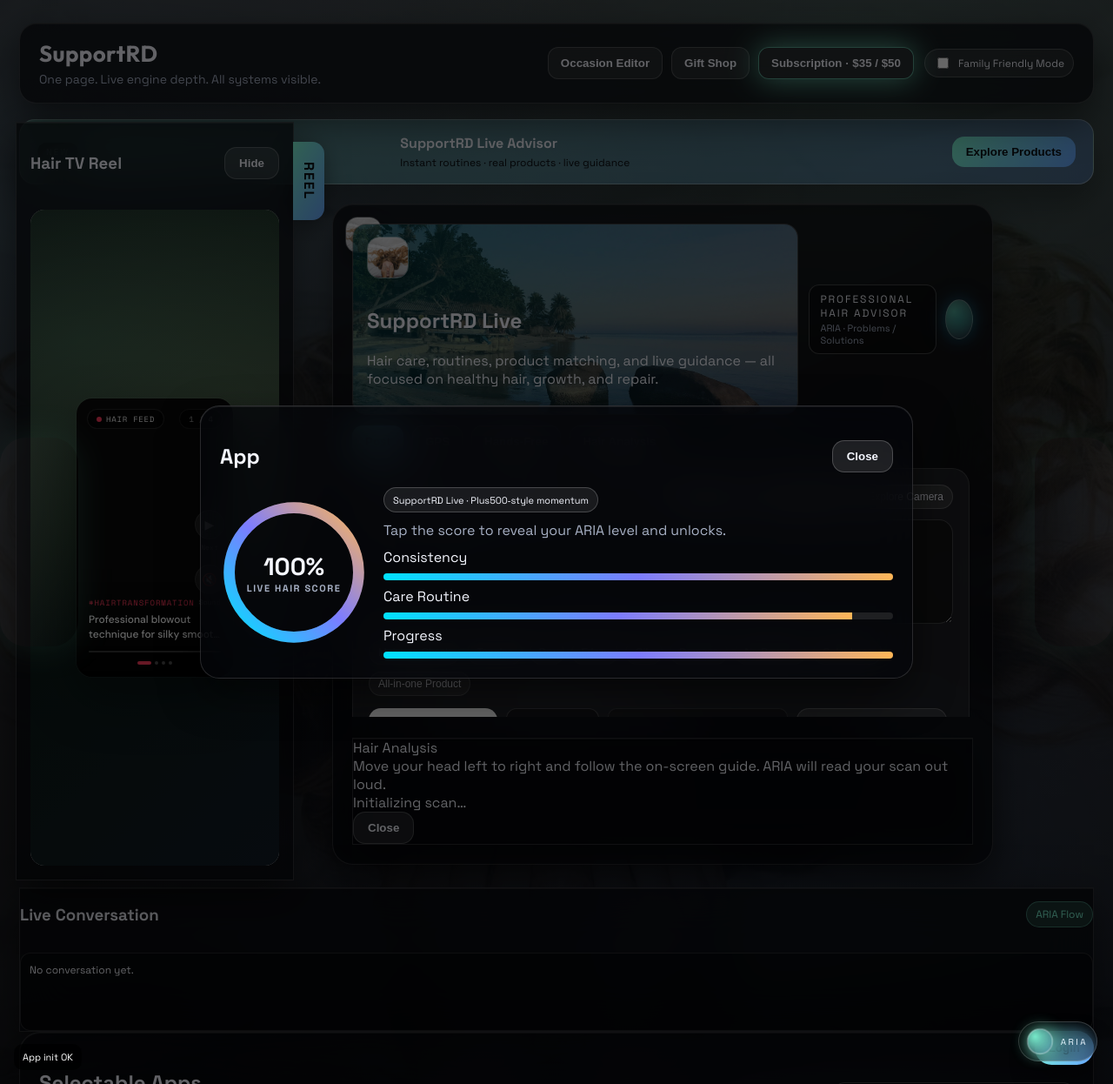
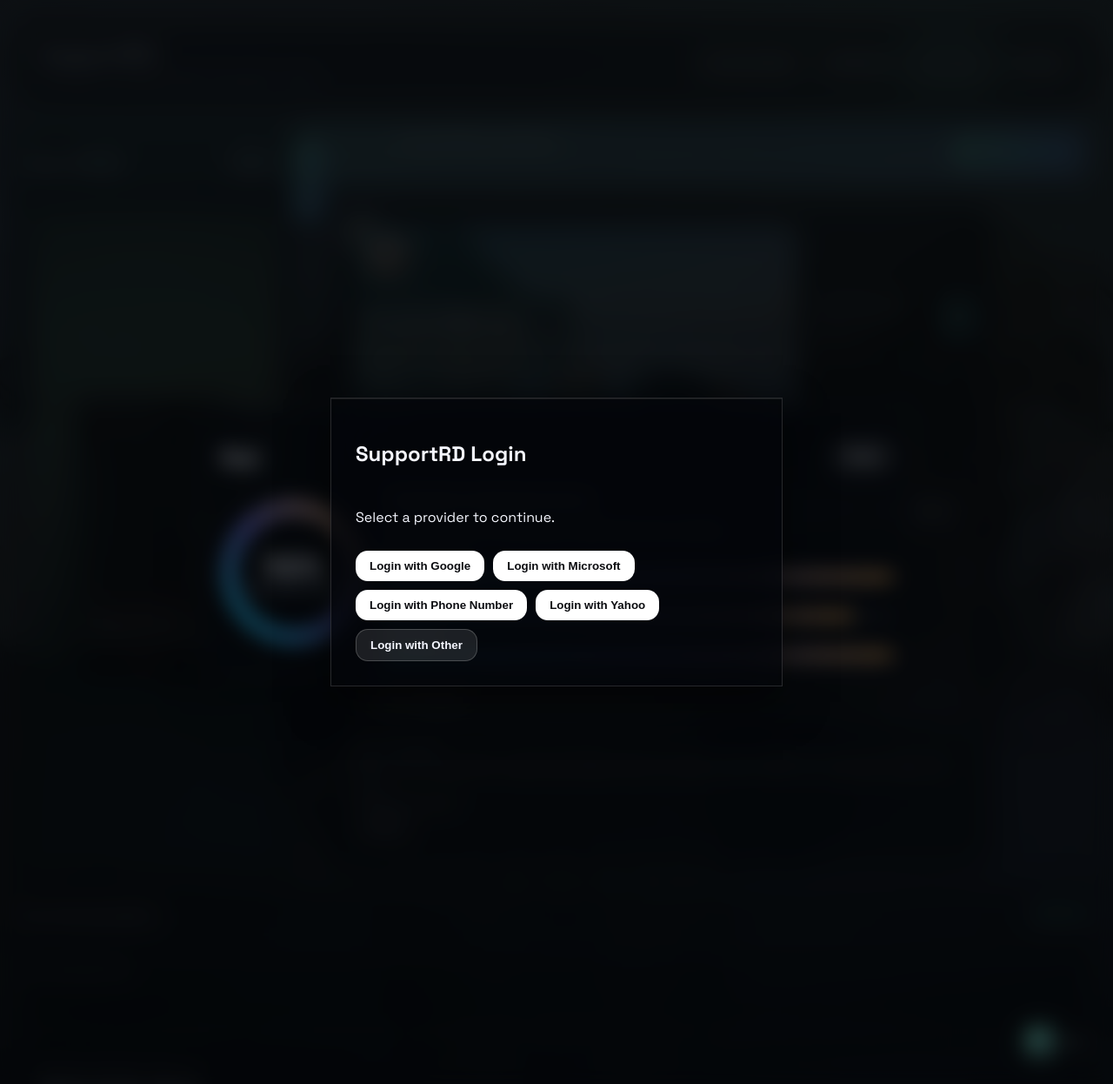
Before and after one commit to tehleader1/tehleader1, a Flask app: page / in a window 1280 px wide. Shown: the whole page at 87% size. Run offline with Flask 3, Linux system fonts and the light colour scheme; some libraries are stand-ins or nearby versions.

Commit message:
Revamp login overlay and level select

```diff
--- a/static/app.js
+++ b/static/app.js
@@ -31,7 +31,7 @@ const BLOG_POSTS = [
   {title:"All‑in‑one product success stories", body:"Fast routines using the all‑in‑one product for shine, softness, and reduced breakage.\n\nMorning: apply to damp hair.\n\nMid‑day: refresh with a light mist.\n\nNight: protect with satin wrap."}
 ]
 
-const state = {
+  const state = {
     themeIndex: 0,
     blogIndex: 0,
     ariaHistory: [],
@@ -45,6 +45,11 @@ const state = {
     ariaLevel: 'greeting'
   }
 let transcribeFailures = 0
+const SUPPRESS_ERROR_TEXT = true
+function suppressIfErrorText(text){
+  if(!text) return false
+  return text.startsWith("Mic:") || text.startsWith("Voice error") || text.startsWith("AI unavailable")
+}
 
 
 function openMiniWindow(title, body){
@@ -229,6 +234,19 @@ function bumpHairScore(delta){
     div.textContent = `${role === "user" ? "You" : "ARIA"}: ${text}`
     log.appendChild(div)
     log.scrollTop = log.scrollHeight
+  }
+
+  function watchTranscriptErrors(){
+    if(!SUPPRESS_ERROR_TEXT) return
+    const t = qs("#ariaTranscript")
+    if(!t) return
+    const clearIfError = ()=>{
+      const val = t.textContent || ""
+      if(suppressIfErrorText(val)){ t.textContent = "" }
+    }
+    const obs = new MutationObserver(clearIfError)
+    obs.observe(t, {childList:true, characterData:true, subtree:true})
+    clearIfError()
   }
 
   function showSpeechPopup(who, text){
@@ -886,7 +904,7 @@ function setupPostActions(){
 }
 
 
-function setupOccasion(){
+  function setupOccasion(){
   const actionSel = qs("#occasionAction")
   const applySel = qs("#occasionApply")
   const enjoySel = qs("#occasionEnjoy")
@@ -934,7 +952,13 @@ function setupOccasion(){
       row.innerHTML = `<div class="day-title">Day ${i+1}</div>
         <div class="day-line">${plan.action} · ${plan.apply} · ${plan.enjoy}</div>
         <div class="day-line">AI: ${buildDescription(i)}</div>`
-      row.addEventListener("click", ()=>{ selectedDay = i; renderWeek() })
+      row.addEventListener("click", ()=>{
+        selectedDay = i
+        actionSel.value = dayPlans[i].action
+        applySel.value = dayPlans[i].apply
+        enjoySel.value = dayPlans[i].enjoy
+        renderWeek()
+      })
       weekWrap.appendChild(row)
     }
   }
@@ -1217,18 +1241,31 @@ function setupLoginGate(){
     }
   }catch{}
   const gate = qs("#loginGate")
+  const loginBtn = qs("#loginBtn")
+  const logoutBtn = qs("#logoutBtn")
   const loggedIn = localStorage.getItem("loggedIn") === "true"
   const first = Number(localStorage.getItem("firstSeen") || Date.now())
   if(!localStorage.getItem("firstSeen")) localStorage.setItem("firstSeen", String(first))
-  if(!loggedIn && gate){ gate.style.display = "flex" }
-  const openLogin = qs("#openLogin")
-  if(openLogin){ openLogin.addEventListener("click", ()=>{ gate.style.display = "flex" }) }
-  const btnPremium = qs("#loginPremium")
-  const btnPro = qs("#loginPro")
-  const btnFree = qs("#loginFree")
-  if(btnPremium){ btnPremium.addEventListener("click", ()=>{ localStorage.setItem("loggedIn","true"); gate.style.display="none"; openLinkModal(LINKS.premium, "Premium Subscription") }) }
-  if(btnPro){ btnPro.addEventListener("click", ()=>{ localStorage.setItem("loggedIn","true"); gate.style.display="none"; openLinkModal(LINKS.pro, "Professional Subscription") }) }
-  if(btnFree){ btnFree.addEventListener("click", ()=>{ localStorage.setItem("loggedIn","true"); gate.style.display="none" }) }
+  function syncLoginUi(isLogged){
+    if(gate){ gate.style.display = isLogged ? "none" : "flex" }
+    document.body.classList.toggle("login-active", !isLogged)
+    if(loginBtn) loginBtn.style.display = isLogged ? "none" : "inline-flex"
+    if(logoutBtn) logoutBtn.style.display = isLogged ? "inline-flex" : "none"
+  }
+  syncLoginUi(loggedIn)
+  if(loginBtn){ loginBtn.addEventListener("click", ()=>syncLoginUi(false)) }
+  if(logoutBtn){ logoutBtn.addEventListener("click", ()=>{ localStorage.setItem("loggedIn","false"); syncLoginUi(false) }) }
+
+  function completeLogin(){
+    localStorage.setItem("loggedIn","true")
+    syncLoginUi(true)
+  }
+
+  const providers = ["loginGoogle","loginMicrosoft","loginPhone","loginYahoo","loginOther"]
+  providers.forEach(id=>{
+    const btn = qs("#" + id)
+    if(btn){ btn.addEventListener("click", completeLogin) }
+  })
 }
 
 function setupPuzzle(){
@@ -1318,9 +1355,7 @@ function setupAria(){
   let transcribeFailures = 0
 
   function uiError(msg){
-    const t = qs("#ariaTranscript")
-    if(t) t.textContent = msg
-    toast(msg)
+    if(!SUPPRESS_ERROR_TEXT) toast(msg)
   }
 
   function stopVAD(){
@@ -1806,10 +1841,12 @@ window.addEventListener("DOMContentLoaded", ()=>{
     safe(setupFamilyMode)
     safe(initHairScore)
     safe(setupAppsDock)
+  safe(setupLoginGate)
   safe(loadProducts)
   safe(setupMiniWindow)
   safe(setupLevelSelect)
   safe(wireAllButtons)
+  safe(watchTranscriptErrors)
 
   // Fallback: open any data-link button
   try{ var d=document.getElementById('debugClick'); if(d) d.textContent='App init done'; }catch{}
--- a/static/index.html
+++ b/static/index.html
@@ -8,21 +8,22 @@
 <link rel="preconnect" href="https://fonts.googleapis.com">
 <link rel="preconnect" href="https://fonts.gstatic.com" crossorigin>
 <link href="https://fonts.googleapis.com/css2?family=Outfit:wght@300;400;500;600;700&family=Space+Grotesk:wght@400;500;600;700&display=swap" rel="stylesheet">
-<link rel="stylesheet" href="/static/style.css?v=20260318">
+<link rel="stylesheet" href="/static/style.css?v=20260318d">
 <script src="https://cdn.auth0.com/js/auth0/9.24/auth0.min.js"></script>
 </head>
 <body class="theme-aurora plus500">
 <div class="bg-layers"></div>
       <div id="app">
-    <button class="login-fab" id="openLogin">Login</button>
   <div id="loginGate" class="login-gate">
     <div class="login-card glass">
       <h2>SupportRD Login</h2>
-      <p>Login is required to use the app. Premium unlocks 2 ARIA levels (fewer puzzles). Pro unlocks all 4 levels (unlimited ARIA).</p>
+      <p>Select a provider to continue.</p>
       <div class="login-actions">
-        <button class="btn" id="loginPremium" onclick="localStorage.setItem('loggedIn','true');document.getElementById('loginGate').style.display='none';">$35 PREMIUM</button>
-        <button class="btn" id="loginPro" onclick="localStorage.setItem('loggedIn','true');document.getElementById('loginGate').style.display='none';">$50 PROFESSIONAL</button>
-        <button class="btn ghost" id="loginFree" onclick="localStorage.setItem('loggedIn','true');document.getElementById('loginGate').style.display='none';">Login Free (More Puzzles)</button>
+        <button class="btn" id="loginGoogle">Login with Google</button>
+        <button class="btn" id="loginMicrosoft">Login with Microsoft</button>
+        <button class="btn" id="loginPhone">Login with Phone Number</button>
+        <button class="btn" id="loginYahoo">Login with Yahoo</button>
+        <button class="btn ghost" id="loginOther">Login with Other</button>
       </div>
     </div>
   </div>
@@ -35,13 +36,13 @@
       <div class="big-menu">
         <button class="menu-btn" id="menuOccasion">Occasion Editor</button>
         <button class="menu-btn" id="menuGift">Gift Shop</button>
-        <button class="menu-btn glow" id="menuSubscription">Subscription · $35 / $50</button>
+        <button class="menu-btn glow" id="menuSubscription">Subscription</button>
       </div>
       <div class="toggle-wrap">
-        <label class="toggle">
-          <input type="checkbox" id="familyToggle">
-          <span>Family Friendly Mode</span>
-        </label>
+        <div class="login-actions-top">
+          <button class="btn ghost" id="loginBtn">Log In</button>
+          <button class="btn" id="logoutBtn">Log Out</button>
+        </div>
       </div>
       <button class="btn primary" id="installBtn" style="display:none">Install + Subscribe</button>
     </div>
@@ -84,11 +85,23 @@
         </div>
       </div>
 
-      <div class="center-tabs">
-        <button class="tab-btn active" data-tab="post">Post</button>
-        <button class="tab-btn" data-tab="gps">GPS</button>
-        <button class="tab-btn" data-tab="handsfree">Hands‑Free</button>
-        <button class="tab-btn" data-tab="analysis">Hair Analysis</button>
+      <div class="center-tabs-row">
+        <div class="center-tabs">
+          <button class="tab-btn active" data-tab="post">Post</button>
+          <button class="tab-btn" data-tab="gps">GPS</button>
+          <button class="tab-btn" data-tab="handsfree">Hands‑Free</button>
+          <button class="tab-btn" data-tab="analysis">Hair Analysis</button>
+        </div>
+        <div class="level-select">
+          <label class="analysis-level">ARIA Level
+            <select id="ariaLevelSelect">
+              <option value="greeting">Greetings</option>
+              <option value="thorough">Thorough Info</option>
+              <option value="inner">Inner Circle</option>
+              <option value="pro">Professional</option>
+            </select>
+          </label>
+        </div>
       </div>
 
     <div class="tab-panel active" id="tab-post">
@@ -186,14 +199,6 @@
               <button class="btn" id="startHairScan">Start Hair Scan</button>
             </div>
             <div class="analysis-steps">
-              <label class="analysis-level">ARIA Level
-                <select id="ariaLevelSelect">
-                  <option value="greeting">Greetings</option>
-                  <option value="thorough">Thorough Info</option>
-                  <option value="inner">Inner Circle</option>
-                  <option value="pro">Professional</option>
-                </select>
-              </label>
               <div class="step">1. Center your face and shoulders in view.</div>
               <div class="step">2. Slowly turn left, then right.</div>
               <div class="step">3. Follow ARIA’s voice while the scan runs.</div>
@@ -471,7 +476,6 @@
   </div>
 </div>
 <div id="toast" class="toast"></div>
-<div id="debugClick" class="debug-click">JS loading…</div>
 
 <div id="miniWindow" class="mini-window">
   <div class="mini-window-card glass">
@@ -499,39 +503,6 @@
 </div>
 
 <script src="/static/auth.js"></script>
-<script>
-window.__debugClicks = true;
-(function(){
-  function setDebug(text){
-    var el = document.getElementById('debugClick');
-    if(el) el.textContent = text;
-  }
-  window.addEventListener('error', function(e){
-    setDebug('JS error: ' + (e.message || 'unknown'));
-  });
-  document.addEventListener('DOMContentLoaded', function(){
-    setDebug('JS loaded');
-    document.addEventListener('click', function(ev){
-      var t = ev.target;
-      var btn = t && t.closest ? t.closest('button') : null;
-      var top = document.elementFromPoint(ev.clientX, ev.clientY);
-      var topId = top && top.id ? '#' + top.id : '';
-      var topCls = top && top.className ? '.' + String(top.className).split(' ')[0] : '';
-      var btnId = btn && btn.id ? '#' + btn.id : '';
-      var btnTxt = btn ? (btn.textContent || '').trim().slice(0,30) : 'none';
-      setDebug('Click: ' + (btn ? 'button' : (t && t.tagName ? t.tagName : 'node')) + ' ' + btnId + ' | top: ' + (top ? top.tagName : 'none') + topId + topCls + ' | btn: ' + btnTxt);
-    }, true);
-  });
-})();
-</script>
-<script src="/static/app.js?v=20260318b"></script>
-<script>
-setTimeout(function(){
-  var el=document.getElementById('debugClick');
-  if(!el) return;
-  if(window.__appInit){ el.textContent = 'App init OK'; }
-  else { el.textContent = 'App init NOT reached'; }
-}, 1200);
-</script>
+<script src="/static/app.js?v=20260318c"></script>
 </body>
 </html>
--- a/static/style.css
+++ b/static/style.css
@@ -29,8 +29,7 @@ body::before{content:"";position:fixed;inset:0;background:linear-gradient(180deg
 .menu-btn{background:rgba(255,255,255,0.08);color:var(--text);border:1px solid rgba(255,255,255,0.18);padding:10px 14px;border-radius:12px;font-weight:600;}
 .status{display:flex;gap:12px;align-items:center;flex-wrap:wrap;}
 .toggle-wrap{display:flex;align-items:center;}
-.toggle{display:flex;align-items:center;gap:8px;font-size:12px;color:var(--text);background:rgba(255,255,255,0.08);border:1px solid rgba(255,255,255,0.18);padding:6px 10px;border-radius:999px;}
-.toggle input{accent-color:#7cf3d1;}
+.login-actions-top{display:flex;gap:8px;align-items:center;}
 
 body.family-mode{filter:saturate(0.92) brightness(1.03);}
 body.family-mode .ad-banner{background:linear-gradient(120deg,rgba(124,243,209,0.2),rgba(104,166,255,0.2));}
@@ -76,7 +75,9 @@ body.family-mode .aria-sphere{box-shadow:0 0 12px rgba(124,243,209,0.35);}
 .aria-title{font-size:12px;letter-spacing:0.16em;text-transform:uppercase;}
 .aria-sub{font-size:11px;color:var(--muted);}
 
-.center-tabs{display:flex;gap:10px;}
+.center-tabs-row{display:flex;align-items:center;gap:14px;flex-wrap:wrap;}
+.center-tabs{display:flex;gap:10px;flex-wrap:wrap;}
+.level-select{margin-left:auto;}
 .tab-btn{padding:10px 14px;border-radius:12px;border:1px solid rgba(255,255,255,0.2);background:rgba(255,255,255,0.08);color:var(--text);font-weight:600;cursor:pointer;}
 .tab-btn.active{background:linear-gradient(120deg,var(--accent),var(--accent-2));color:#0b0c10;border-color:transparent;}
 .tab-panel{display:none;max-height:100%;overflow:auto;padding-right:4px;}
@@ -134,10 +135,10 @@ body:hover .theme-side{opacity:0.6;box-shadow:0 0 40px rgba(124,243,209,0.35);}
 .app-card:hover{transform:translateY(-3px);box-shadow:0 14px 26px rgba(0,0,0,0.45);}
 .menu-btn.glow{box-shadow:0 0 24px rgba(124,243,209,0.6),0 0 60px rgba(124,243,209,0.3);border-color:rgba(124,243,209,0.6);animation:glowPulse 2.6s ease-in-out infinite;}
 @keyframes glowPulse{0%{box-shadow:0 0 16px rgba(124,243,209,0.35);}50%{box-shadow:0 0 34px rgba(124,243,209,0.75);}100%{box-shadow:0 0 16px rgba(124,243,209,0.35);}}
-.login-gate{position:fixed;inset:0;display:none;align-items:center;justify-content:center;background:rgba(5,8,12,0.8);z-index:200;}
+.login-gate{position:fixed;inset:0;display:none;align-items:center;justify-content:center;background:rgba(5,8,12,0.55);backdrop-filter:blur(12px);z-index:200;}
 .login-card{width:min(520px,90vw);padding:28px;display:flex;flex-direction:column;gap:12px;}
 .login-actions{display:flex;gap:10px;flex-wrap:wrap;}
-.login-fab{position:fixed;right:22px;bottom:22px;z-index:150;background:linear-gradient(120deg,var(--accent),var(--accent-2));border:none;color:#0b0f14;font-weight:700;padding:12px 16px;border-radius:999px;cursor:pointer;box-shadow:0 12px 30px rgba(0,0,0,0.4);}
+body.login-active #app > *:not(#loginGate){filter:blur(10px);opacity:0.7;pointer-events:none;}
 .listening-overlay{position:absolute;inset:12px;display:none;align-items:flex-start;justify-content:flex-end;background:transparent;color:#fff;font-size:12px;letter-spacing:0.18em;text-transform:uppercase;z-index:120;pointer-events:none;border-radius:20px;}
 body.listening .listening-overlay{display:flex;}
 body.listening .center-blur{opacity:1;}
@@ -169,7 +170,8 @@ body.listening .bg-layers{animation-play-state:paused;}
 @keyframes ariaPulse{0%{opacity:.4;transform:scale(.92);}50%{opacity:.9;transform:scale(1.08);}100%{opacity:.4;transform:scale(.92);}}
 .aria-pulse{position:relative;box-shadow:0 0 20px rgba(0,226,255,0.4),0 0 40px rgba(124,124,255,0.2);animation:ariaPulse 2.4s ease-in-out infinite;}
 .week-boxes{display:grid;grid-template-columns:repeat(auto-fit,minmax(220px,1fr));gap:10px;}
-.week{background:rgba(255,255,255,0.08);border:1px solid rgba(255,255,255,0.15);border-radius:12px;padding:10px;}
+.week{background:rgba(255,255,255,0.08);border:1px solid rgba(255,255,255,0.15);border-radius:12px;padding:10px;cursor:pointer;transition:border-color .2s ease, box-shadow .2s ease;}
+.week.active{border-color:rgba(124,243,209,0.7);box-shadow:0 0 0 1px rgba(124,243,209,0.6), 0 10px 24px rgba(0,0,0,0.25);}
 .week .day-title{font-weight:700;margin-bottom:6px;}
 .week .day-line{font-size:12px;color:var(--muted);}
 .level-card.locked{opacity:0.5;filter:grayscale(0.4);}
@@ -282,5 +284,3 @@ body.aria-speaking .aria-large{box-shadow:0 0 48px rgba(0,226,255,0.8),0 0 90px
 
 .analysis-level{display:flex;flex-direction:column;gap:6px;font-size:10px;letter-spacing:0.18em;text-transform:uppercase;color:rgba(255,255,255,0.7);}
 .analysis-level select{padding:8px 10px;border-radius:10px;border:1px solid rgba(255,255,255,0.2);background:rgba(0,0,0,0.35);color:var(--text);}
-
-.debug-click{position:fixed;left:16px;bottom:16px;z-index:999;background:rgba(0,0,0,0.7);color:#fff;padding:8px 10px;border-radius:10px;font-size:11px;max-width:60vw;pointer-events:none;}
```
